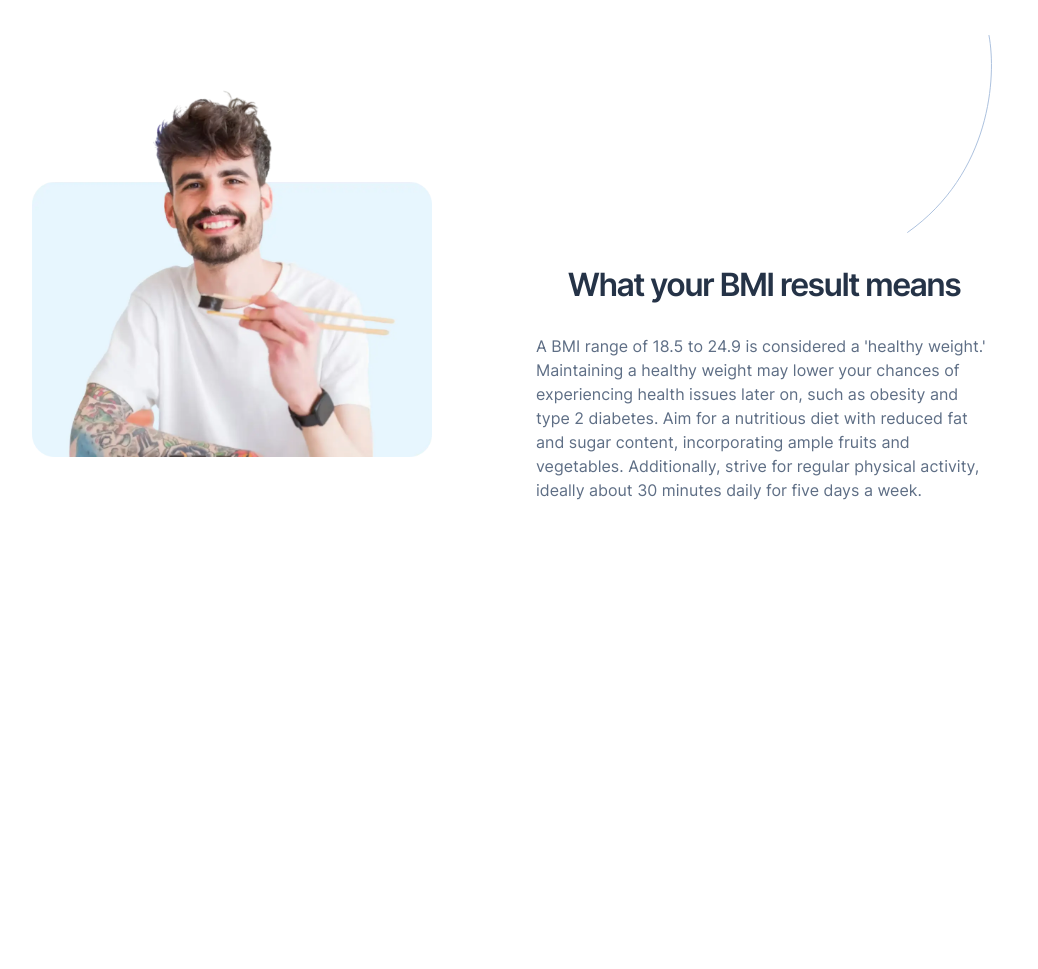
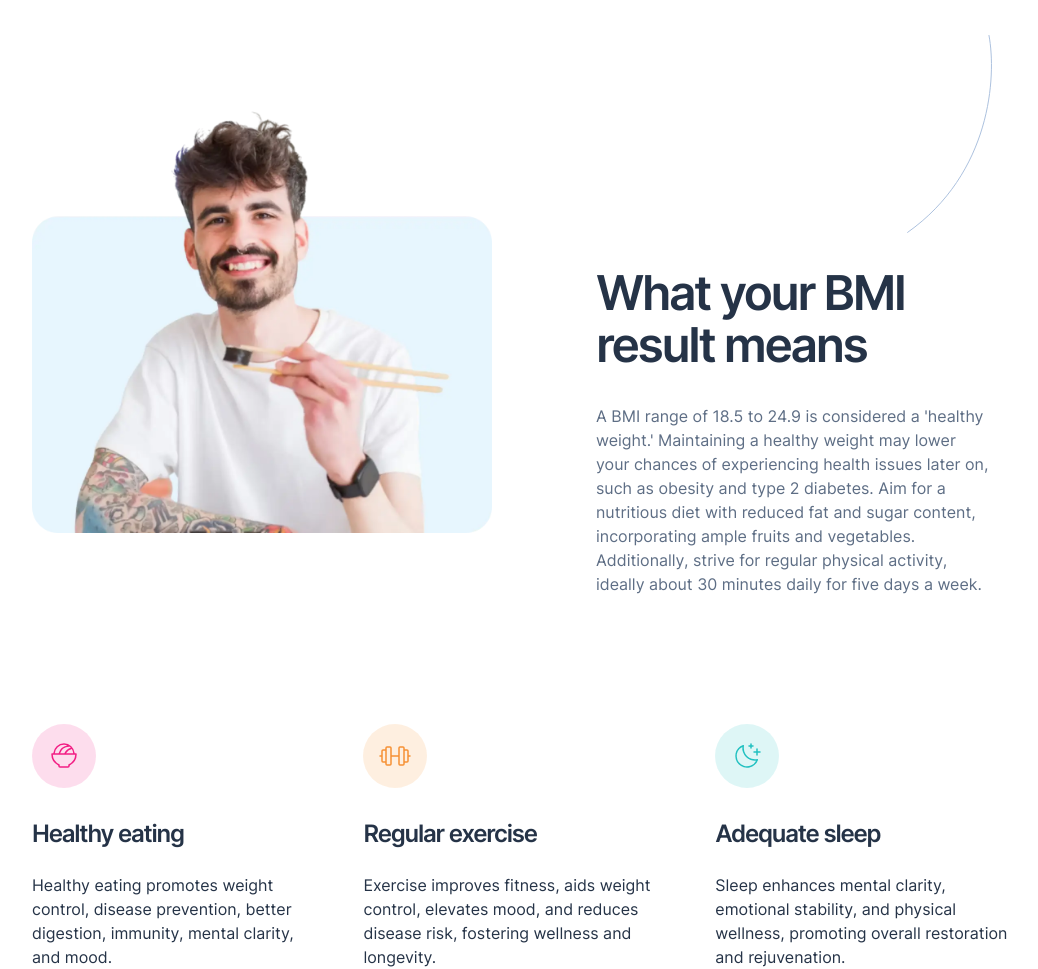
Before and after one commit to takahashiyb/bmi-calculator, a website: page index.html in a window 1280 px wide. Shown: the part 992-1961 px from the top of the page, without its empty margins (112-1150 px from the left). Before the commit the page ends 1526 px from the top, so only its background shows below. Drawn offline with nearby package versions, Linux system fonts and the light colour scheme.

Commit message:
Style the health promotion section.

```diff
--- a/css/index.css
+++ b/css/index.css
@@ -107,20 +107,23 @@ html {
 /* Styling */
 
 .visual-group-1 > *,
-.visual-group-2 {
+.visual-group-2,
+.visual-group-3 {
   padding-inline: var(--spacing-0200);
 }
 
 @media (min-width: 767px) {
   .visual-group-1 > *,
-  .visual-group-2 {
+  .visual-group-2,
+  .visual-group-3 {
     padding-inline: var(--spacing-0500);
   }
 }
 
 @media (min-width: 1023px) {
   .visual-group-1 > *,
-  .visual-group-2 {
+  .visual-group-2,
+  .visual-group-3 {
     padding-inline: var(--spacing-1800);
   }
 }
@@ -263,7 +266,19 @@ html {
 
 @media (min-width: 1023px) {
   .visual-group-2 {
+    display: grid;
+    grid-template-columns: 1fr 1fr;
     margin-left: 0px;
+
+    img {
+      max-width: 600px;
+    }
+
+    .text-content h2 {
+      font: var(--preset-font-2);
+      letter-spacing: var(--preset-letter-spacing-2);
+      color: var(--color-blue-900);
+    }
   }
 
   .decorative-line {
@@ -276,3 +291,57 @@ html {
     align-self: flex-end;
   }
 }
+
+.visual-group-3 {
+  display: flex;
+  flex-direction: column;
+  row-gap: var(--spacing-0500);
+
+  div {
+    display: flex;
+    flex-direction: column;
+    align-items: start;
+    row-gap: var(--spacing-0400);
+  }
+
+  .text-content {
+    display: flex;
+    flex-direction: column;
+    row-gap: var(--spacing-0300);
+  }
+
+  .text-content-title {
+    font: var(--preset-font-4);
+    letter-spacing: var(--preset-letter-spacing-4);
+  }
+}
+
+@media (min-width: 767px) {
+  .visual-group-3 {
+    div {
+      flex-direction: row;
+      column-gap: var(--spacing-0400);
+      align-items: center;
+    }
+
+    .text-content {
+      align-items: start;
+    }
+  }
+}
+
+@media (min-width: 1023px) {
+  .visual-group-3 {
+    flex-direction: row;
+    column-gap: var(--spacing-0500);
+    div {
+      flex-direction: row;
+      column-gap: var(--spacing-0400);
+      align-items: center;
+    }
+    div {
+      flex-direction: column;
+      align-items: start;
+    }
+  }
+}
--- a/index.html
+++ b/index.html
@@ -162,7 +162,7 @@
           </section>
         </div>
       </div>
-      <div class="visual-group-2">
+      <section id="bmi-result-overview" class="visual-group-2">
         <!-- <div class="image-content">
         </div> -->
 
@@ -190,7 +190,58 @@
             week.
           </p>
         </div>
-      </div>
+      </section>
+      <section id="health-promotion-section" class="visual-group-3">
+        <div>
+          <img src="./assets/images/icon-eating.svg" alt="" />
+          <div class="text-content">
+            <p
+              class="text-content-title"
+              aria-describedby="healthy-eating-description"
+            >
+              Healthy eating
+            </p>
+            <p id="healthy-eating-description">
+              Healthy eating promotes weight control, disease prevention, better
+              digestion, immunity, mental clarity, and mood.
+            </p>
+          </div>
+        </div>
+        <div>
+          <img
+            src="./assets/images/icon-exercise.svg"
+            alt="exercise icon"
+            aria-describedby="regular-exercise-description"
+          />
+          <div class="text-content">
+            <p
+              aria-describedby="regular-exercise-description"
+              class="text-content-title"
+            >
+              Regular exercise
+            </p>
+            <p id="regular-exercise-description">
+              Exercise improves fitness, aids weight control, elevates mood, and
+              reduces disease risk, fostering wellness and longevity.
+            </p>
+          </div>
+        </div>
+        <div>
+          <img src="./assets/images/icon-sleep.svg" alt="sleep icon" />
+          <div class="text-content">
+            <p
+              aria-describedby="adequate-sleep-description"
+              class="text-content-title"
+            >
+              Adequate sleep
+            </p>
+            <p id="adequate-sleep-description">
+              Sleep enhances mental clarity, emotional stability, and physical
+              wellness, promoting overall restoration and rejuvenation.
+            </p>
+          </div>
+        </div>
+      </section>
     </main>
     <script src="./js/bmi-calculator.js" type="module"></script>
   </body>
```
Also changed, not shown: notes.txt (+0 -12 lines).
